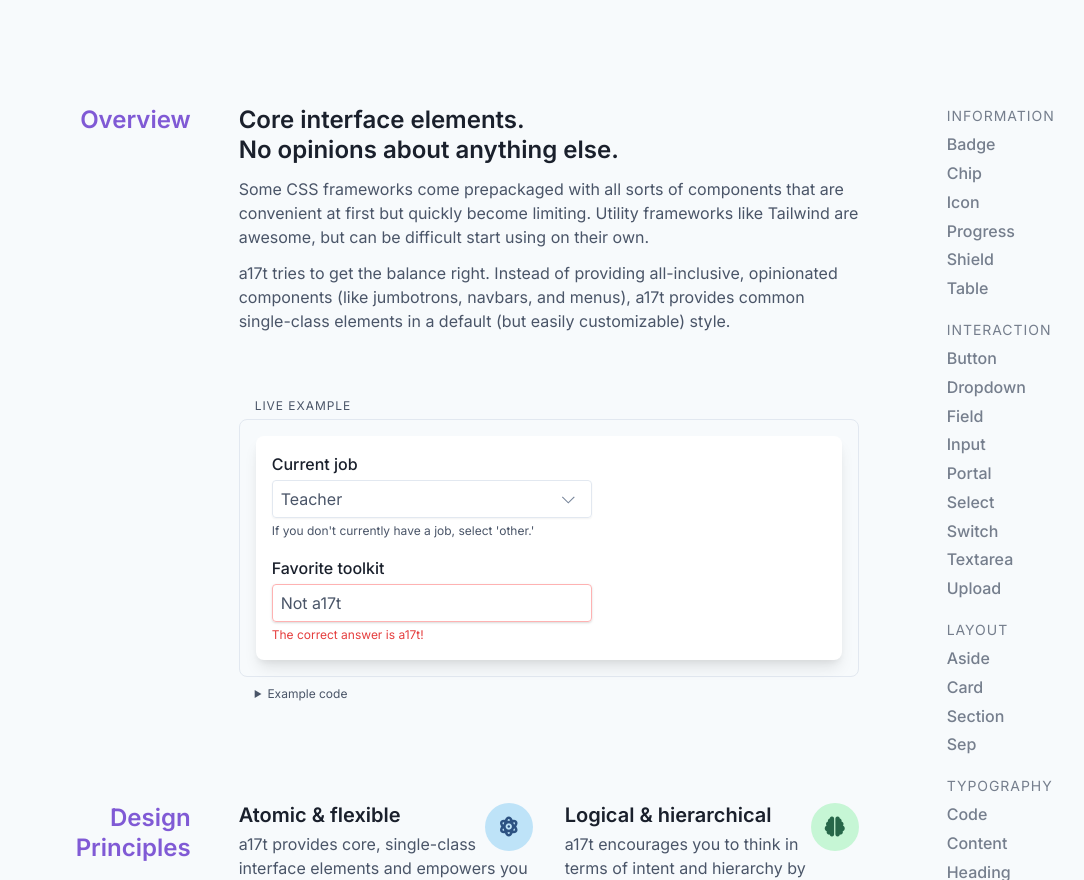
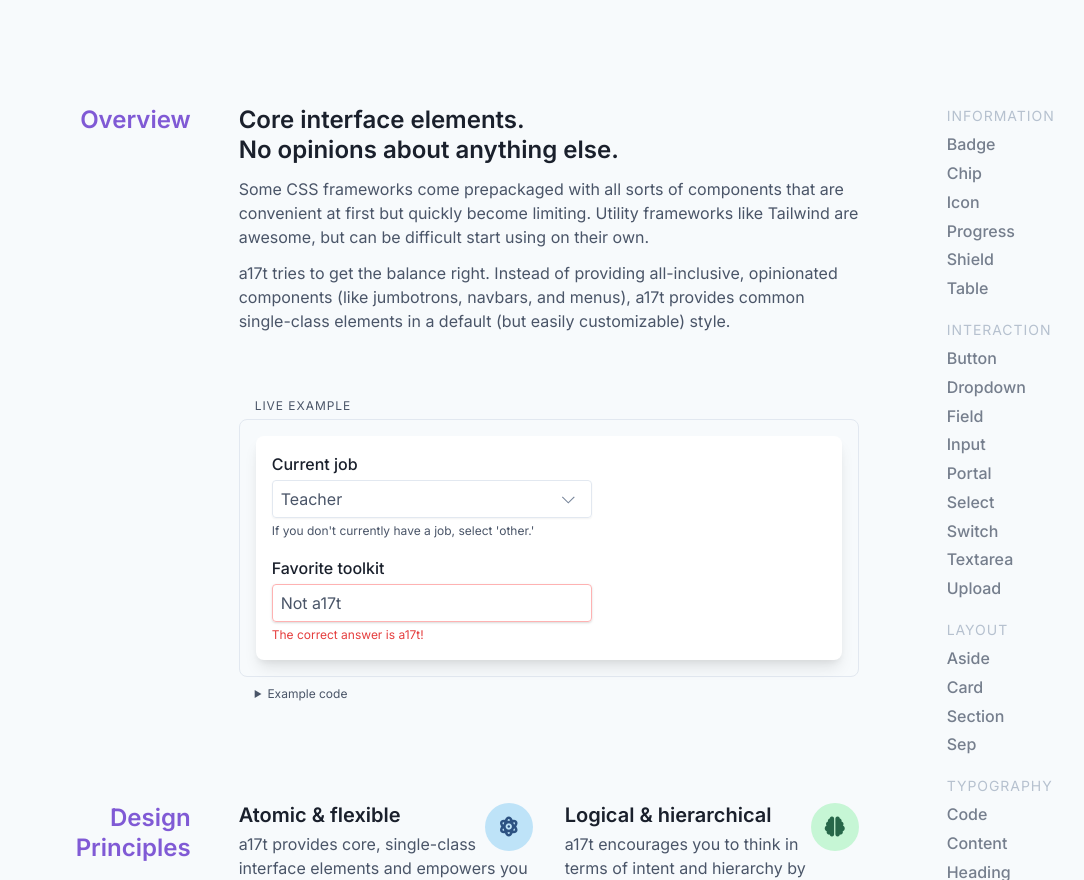
Before and after one commit to milesmcc/a17t, a Jekyll site: the page built from docs/index.md, in a window 1280 px wide. Shown: the part 593-1473 px from the top of the page, without its empty margins (112-1196 px from the left). Built offline with Jekyll 4.4.1, drawn with Linux system fonts in a browser that asks for light colours; nearby versions of some CDN libraries; comment, search, counter and statistics services are not loaded.

Commit message:
Add separate element color

```diff
--- a/docs/_includes/elements_list.html
+++ b/docs/_includes/elements_list.html
@@ -1,5 +1,5 @@
 <div class="w-1/2 mb-4 md:mr-6 md:w-auto">
-  <p class="pb-1 pl-2 supra ">Information</p>
+  <p class="pb-1 pl-2 supra text-neutral-500">Information</p>
   <ul>
     <li><a class="portal ~urge !low {% if page.subtab == 'element-badge' %}active{% endif %}"
         href="{{'/information/badge' | relative_url}}">Badge</a></li>
@@ -24,7 +24,7 @@
   </ul>
 </div>
 <div class="w-1/2 mb-4 md:mr-6 md:w-auto">
-  <p class="pb-1 pl-2 supra ">Interaction</p>
+  <p class="pb-1 pl-2 supra text-neutral-500">Interaction</p>
   <ul>
     <li><a class="portal ~urge !low {% if page.subtab == 'element-button' %}active{% endif %}"
         href="{{'/interaction/button' | relative_url}}">Button</a></li>
@@ -47,7 +47,7 @@
   </ul>
 </div>
 <div class="w-1/2 mb-4 md:mr-6 md:w-auto">
-  <p class="pb-1 pl-2 supra ">Layout</p>
+  <p class="pb-1 pl-2 supra text-neutral-500">Layout</p>
   <ul>
     <li><a class="portal ~urge !low {% if page.subtab == 'element-aside' %}active{% endif %}"
         href="{{'/layout/aside'|relative_url}}">Aside</a></li>
@@ -60,7 +60,7 @@
   </ul>
 </div>
 <div class="w-1/2 mb-4 md:w-auto">
-  <p class="pb-1 pl-2 supra ">Typography</p>
+  <p class="pb-1 pl-2 supra text-neutral-500">Typography</p>
   <ul>
     <li><a class="portal ~urge !low {% if page.subtab == 'element-code' %}active{% endif %}"
         href="{{'/typography/code'|relative_url}}">Code</a></li>
```
Also changed, not shown: docs/assets/css/dist/tailwind.css.
